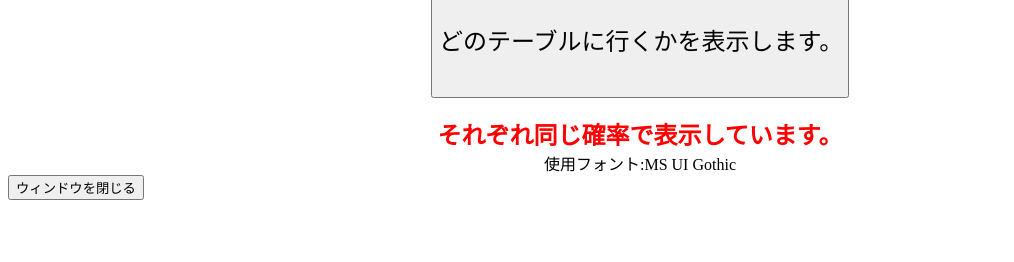
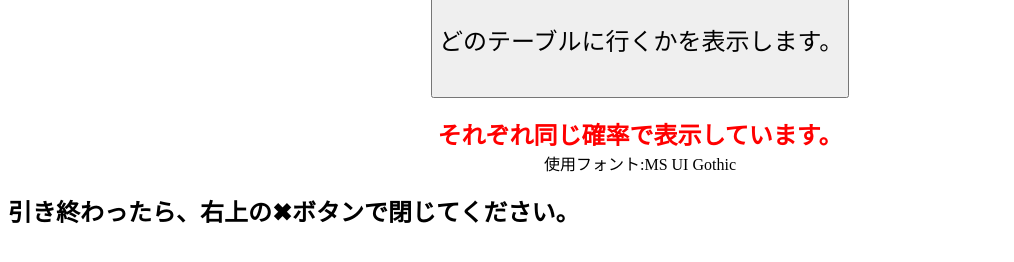
Before and after one commit to Sakana12345/shiwaketool, a plain HTML site: page index.html in a window 1280 px wide. Shown: the part 74-336 px from the top of the page, without its empty margins (0-1014 px from the left). Drawn offline with Linux system fonts and the light colour scheme.

Commit message:
Update index.html

```diff
--- a/index.html
+++ b/index.html
@@ -35,9 +35,7 @@
 	<center><span class="auto-style5"><strong>びっくり工作テーブルランダム仕分けツール</strong></span><br><input type="button" value="どのテーブルに行くかを表示します。" onClick="omikuji()" class="auto-style1" style="width: 418px; height: 118px"><br class="auto-style3">
 	<br class="auto-style3"><strong><span class="auto-style2">それぞれ同じ確率で表示しています。<br>
 	</span></strong><span class="auto-style4">使用フォント:MS UI Gothic</span></center></form>
-	<body>
-   	<input type="button" onclick="window.close();" value="ウィンドウを閉じる">
-	</body>
+	<br class="auto-style1"><strong><span class="auto-style1">引き終わったら、右上の✖ボタンで閉じてください。<br>
 
 <script type="text/javascript">
 function omikuji() {
```
